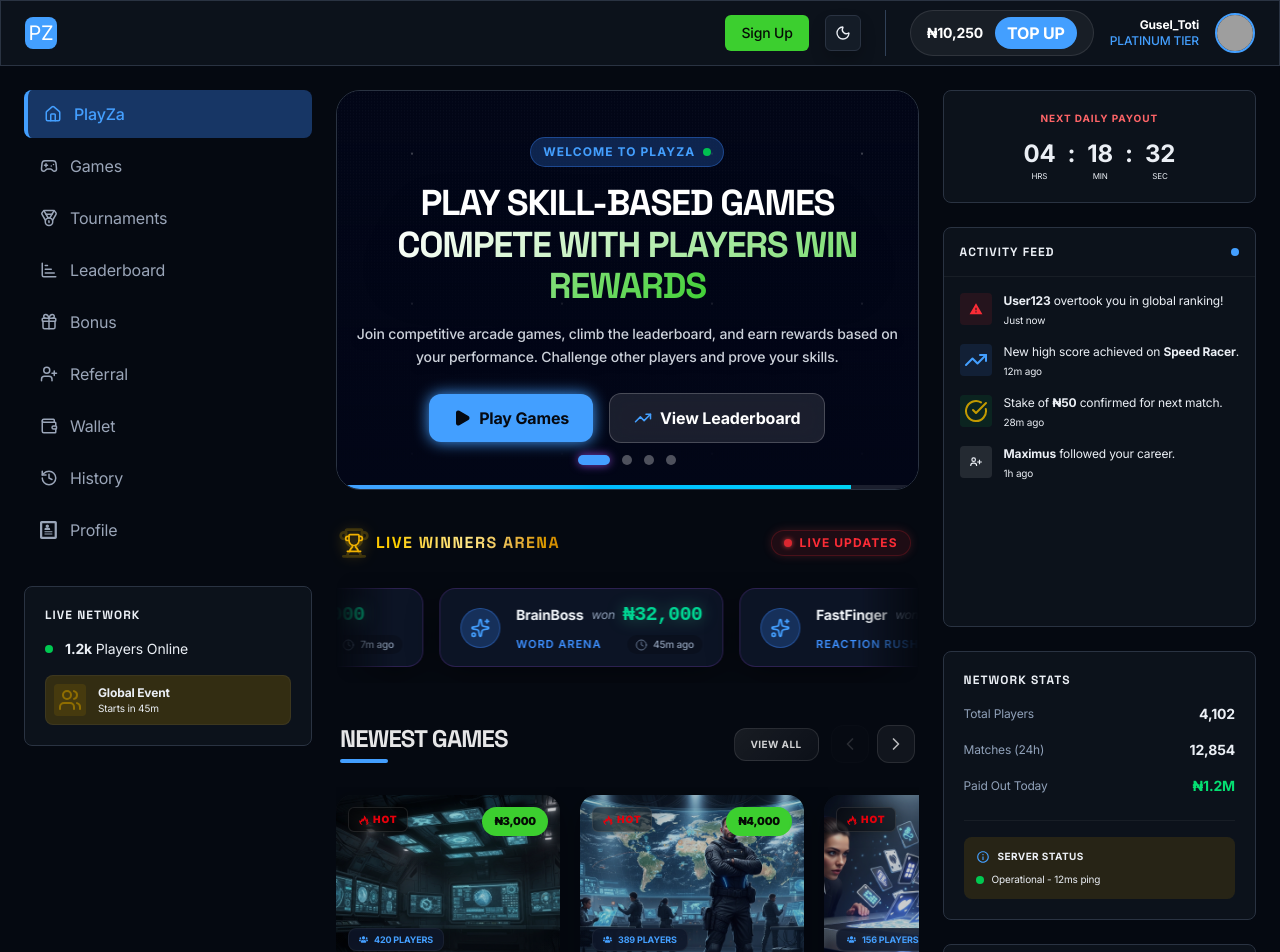
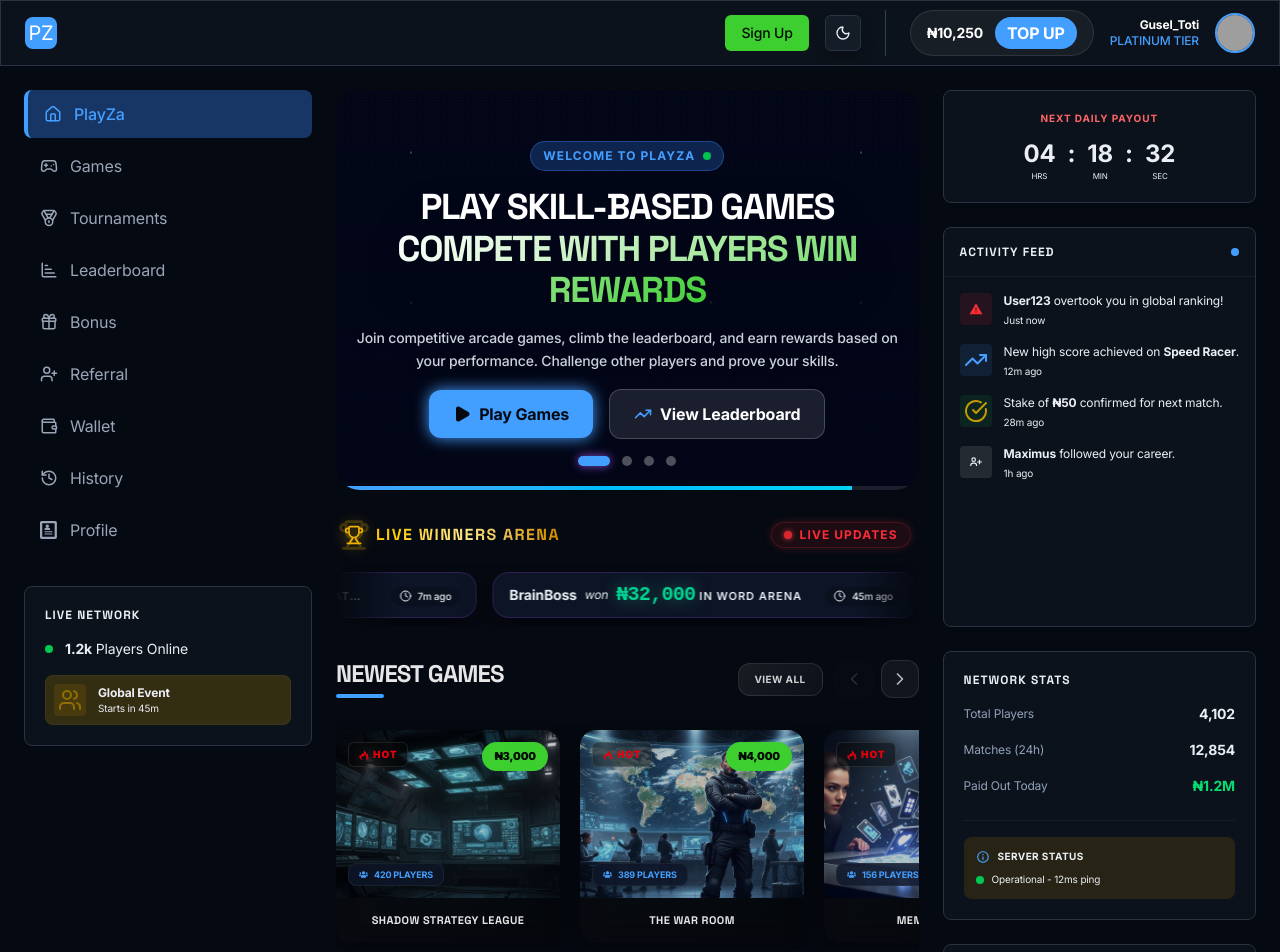
Before and after one commit to Guseltony/playza-frontend, a React (Vite) app: page / in a window 1280 px wide. Shown: the top 952 px of the page. Built offline with nearby package versions, Linux system fonts and the light colour scheme; grey boxes are pictures that could not be loaded.

Commit message:
Home page UI fixed

```diff
--- a/src/components/home/HeroBanner.tsx
+++ b/src/components/home/HeroBanner.tsx
@@ -100,7 +100,7 @@ const HeroBanner = () => {
 
   return (
     <section
-      className="relative w-full rounded-3xl overflow-hidden glass border-slate-900/10 dark:border-white/10 group flex flex-col min-h-100"
+      className="relative w-full rounded-3xl overflow-hidden border-slate-900/10 dark:border-white/10 group flex flex-col min-h-80 lg:min-h-100"
       onMouseEnter={() => setIsHovered(true)}
       onMouseLeave={() => setIsHovered(false)}
       onFocus={() => setIsHovered(true)}
@@ -150,24 +150,24 @@ const HeroBanner = () => {
               </div>
 
               <div className={`space-y-3 ${!slide.visual ? 'text-center' : ''} max-w-3xl`}>
-                <h1 className="text-3xl md:text-4xl uppercase font-black font-display tracking-tight text-white leading-[1.15] drop-shadow-2xl">
+                <h1 className="text-xl md:text-4xl uppercase font-black font-display tracking-tight text-white leading-[1.15] drop-shadow-2xl">
                   {slide.title}
                   <span className="gradient-text drop-shadow-amber-600">{slide.subtitle && ` ${slide.subtitle}`}</span>
                 </h1>
-                <p className={`text-sm text-slate-200/90 max-w-2xl leading-relaxed pt-1 drop-shadow-lg font-medium ${!slide.visual ? 'mx-auto' : ''}`}>
+                <p className={`text-xs md:text-sm text-slate-200/90 max-w-2xl leading-relaxed pt-1 drop-shadow-lg font-medium ${!slide.visual ? 'mx-auto' : ''}`}>
                   {slide.description}
                 </p>
               </div>
 
               {/* Optional Stats for slides like Tournament */}
               {slide.stats && (
-                <div className={`flex items-center gap-8 py-2 ${!slide.visual ? 'justify-center' : ''}`}>
+                <div className={`flex items-center gap-4 md:gap-8 py-2 ${!slide.visual ? 'justify-center' : ''}`}>
                   {slide.stats.map((stat, i) => (
                     <div key={i} className={!slide.visual ? 'text-center' : ''}>
-                      <div className="text-xs text-slate-300 uppercase font-bold tracking-widest mb-1 drop-shadow-sm">
+                      <div className="text-[10px] md:text-xs text-slate-300 uppercase font-bold tracking-widest mb-1 drop-shadow-sm">
                         {stat.label}
                       </div>
-                      <div className="text-xl md:text-2xl font-display font-black text-white tabular-nums drop-shadow-md">
+                      <div className="text-sm md:text-2xl font-display font-black text-white tabular-nums drop-shadow-md">
                         {stat.value}
                       </div>
                     </div>
@@ -176,10 +176,10 @@ const HeroBanner = () => {
               )}
 
               {/* Action Buttons */}
-              <div className={`flex items-center gap-2 md:gap-4 pt-2 ${!slide.visual ? 'justify-center' : ''}`}>
+              <div className={`flex items-center gap-2 md:gap-4 ${!slide.visual ? 'justify-center' : ''}`}>
                 <Link
                   to={slide.primaryAction.href}
-                  className={`px-6 py-3 ${slide.backgroundImage ? 'bg-primary hover:bg-primary/90 text-primary-foreground' : 'bg-primary hover:bg-primary/90 text-primary-foreground'} font-bold rounded-xl transition-all duration-300 flex items-center gap-2 glow-primary shadow-[0_0_20px_rgba(168,85,247,0.4)] hover:shadow-[0_0_30px_rgba(168,85,247,0.6)] hover:-translate-y-1`}
+                  className={`px-3 md:px-6 py-2 md:py-3 ${slide.backgroundImage ? 'bg-primary hover:bg-primary/90 text-primary-foreground' : 'bg-primary hover:bg-primary/90 text-primary-foreground'} font-bold rounded-xl transition-all duration-300 flex items-center gap-2 glow-primary shadow-[0_0_20px_rgba(168,85,247,0.4)] hover:shadow-[0_0_30px_rgba(168,85,247,0.6)] hover:-translate-y-1`}
                 >
                   {slide.id === 1 ? <Play size={18} fill="currentColor" /> : null}
                   {slide.id === 2 ? <Swords size={18} /> : null}
@@ -189,7 +189,7 @@ const HeroBanner = () => {
                 {slide.secondaryAction && (
                   <Link
                     to={slide.secondaryAction.href}
-                    className="px-6 py-3 bg-white/10 hover:bg-white/20 text-white font-bold rounded-xl transition-all duration-300 backdrop-blur-md border border-white/20 flex items-center gap-2 hover:-translate-y-1"
+                    className="px-3 md:px-6 py-2 md:py-3 bg-white/10 hover:bg-white/20 text-white font-bold rounded-xl transition-all duration-300 backdrop-blur-md border border-white/20 flex items-center gap-2 hover:-translate-y-1"
                   >
                     <TrendingUp size={18} className="text-primary" />
                     {slide.secondaryAction.label}
--- a/src/components/home/HomeGames.tsx
+++ b/src/components/home/HomeGames.tsx
@@ -44,10 +44,10 @@ const HomeGames = ({ games, title }: { games: Game[]; title: string }) => {
   }, []);
 
   return (
-    <div className="mb-12">
-      <div className="flex items-end justify-between mb-6 px-1">
+    <div>
+      <div className="flex items-end justify-between mb-6">
         <div>
-          <h2 className="font-heading text-2xl font-black uppercase tracking-tight text-white/90">
+          <h2 className="font-heading text-lg md:text-2xl font-black uppercase tracking-tight text-white/90">
             {title}
           </h2>
           <div className="h-1 w-12 bg-primary mt-1 rounded-full"></div>
--- a/src/components/home/HowItWorks.tsx
+++ b/src/components/home/HowItWorks.tsx
@@ -4,7 +4,7 @@ import { MdStadium } from "react-icons/md";
 
 const HowItWorks = () => {
   return (
-    <section className="relative py-12 px-4 md:px-0">
+    <section className="relative py-4 px-2 md:px-0">
       {/* Background decoration */}
       <div className="absolute top-1/2 left-1/2 -translate-x-1/2 -translate-y-1/2 w-full max-w-4xl h-full bg-primary/5 blur-[120px] pointer-events-none" />
 
--- a/src/components/home/RecentWinners.tsx
+++ b/src/components/home/RecentWinners.tsx
@@ -1,5 +1,5 @@
 import { winners } from "@/constants/constants";
-import { Trophy, Clock, Sparkles } from "lucide-react";
+import { Trophy, Clock } from "lucide-react";
 
 // Generate random times once per module load to ensure the component remains pure
 // and avoids both hydration mismatches and cascading render effects.
@@ -10,7 +10,7 @@ const randomTimes = Array.from({ length: winners.length * 3 }, () =>
 const RecentWinners = () => {
 
   return (
-    <div className="w-full flex flex-col gap-4 py-4 relative z-10">
+    <div className="w-full flex flex-col gap-4 py-2 relative z-10">
       {/* Title Section */}
       <div className="flex items-center gap-3 px-2">
         <div className="relative flex items-center justify-center">
@@ -30,37 +30,37 @@ const RecentWinners = () => {
       <div
         className="relative w-full overflow-hidden flex items-center rounded-2xl mask-horizontal-fade"
       >
-        <div className="flex w-max items-center gap-4 py-4 recent-winner hover:paused]">
+        <div className="flex w-max items-center gap-4 py-2 recent-winner hover:paused]">
           {[...winners, ...winners, ...winners].map(
             ({ id, username, game, amountWon }, i) => (
               <div
                 key={`${id}-${i}`}
-                className="group relative flex items-center gap-4 px-5 py-3 rounded-2xl glass-card border border-primary/20 hover:border-primary/50 transition-all duration-300 hover:-translate-y-1 hover:shadow-[0_8px_30px_rgba(168,85,247,0.3)] bg-slate-900/60 cursor-pointer overflow-hidden"
+                className="group relative flex items-center gap-4 px-4 py-2 rounded-2xl glass-card border border-primary/20 hover:border-primary/50 transition-all duration-300 hover:-translate-y-1 hover:shadow-[0_8px_30px_rgba(168,85,247,0.3)] bg-slate-900/60 cursor-pointer overflow-hidden"
               >
                 {/* Shine effect on hover */}
                 <div className="absolute inset-0 -translate-x-[150%] bg-linear-to-r from-transparent via-white/10 to-transparent group-hover:translate-x-[150%] transition-transform duration-1000 ease-in-out skew-x-12" />
 
                 {/* Icon Circle */}
-                <div className="flex items-center justify-center w-10 h-10 rounded-full bg-primary/20 text-primary border border-primary/30 group-hover:bg-primary group-hover:text-white group-hover:shadow-[0_0_15px_rgba(168,85,247,0.6)] transition-all duration-300 shrink-0">
+                {/* <div className="flex items-center justify-center w-10 h-10 rounded-full bg-primary/20 text-primary border border-primary/30 group-hover:bg-primary group-hover:text-white group-hover:shadow-[0_0_15px_rgba(168,85,247,0.6)] transition-all duration-300 shrink-0">
                   <Sparkles className="w-5 h-5" />
-                </div>
+                </div> */}
 
                 {/* Content */}
-                <div className="flex flex-col justify-center gap-1">
+                <div className="flex justify-center gap-1">
                   <div className="flex items-center gap-2 text-sm">
-                    <span className="font-bold text-slate-100 truncate max-w-30">{username}</span>
-                    <span className="text-slate-400 text-xs italic">won</span>
+                    <span className="font-bold truncate max-w-30">{username}</span>
+                    <span className=" text-xs italic">won</span>
                     <span className="font-extrabold text-xl text-emerald-400  font-mono tracking-tight drop-shadow-[0_0_8px_rgba(52,211,153,0.4)]">
                       ₦{amountWon.toLocaleString()}
-                    </span>
+                    </span>{" "}
                   </div>
 
                   <div className="flex items-center justify-between gap-6 mt-0.5">
-                    <span className="text-[11px] font-semibold text-primary/90 uppercase tracking-widest truncate max-w-37.5">
-                      {game}
+                    <span className="text-[11px] font-semibold uppercase tracking-widest truncate max-w-37.5">
+                      in {game}
                     </span>
-                    <div className="flex items-center gap-1.5 text-[10px] text-slate-400 font-medium whitespace-nowrap bg-black/20 px-2 py-0.5 rounded-full">
-                      <Clock className="w-3 h-3 text-slate-500" />
+                    <div className="flex items-center gap-1.5 text-[10px] font-medium whitespace-nowrap bg-black/20 px-2 py-0.5 rounded-full">
+                      <Clock className="w-3 h-3 " />
                       <span>{randomTimes[i] || 1}m ago</span>
                     </div>
                   </div>
--- a/src/index.css
+++ b/src/index.css
@@ -500,7 +500,7 @@ h1,h2,h3 {
 
 /* Referral Section Redesign */
 .referral-card {
-  @apply relative overflow-hidden rounded-3xl p-8 md:p-12 border border-white/10;
+  @apply relative overflow-hidden rounded-3xl p-2 md:p-4 border border-white/10;
   background: linear-gradient(135deg, rgba(255, 255, 255, 0.05) 0%, rgba(255, 255, 255, 0.01) 100%);
   -webkit-backdrop-filter: blur(20px);
   backdrop-filter: blur(20px);
```
Also changed, not shown: src/components/home/CTAReferral.tsx (+4 -4 lines).
